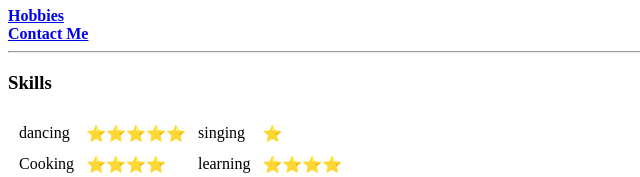
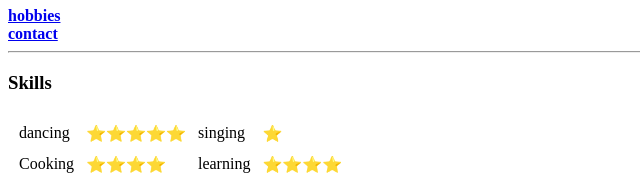
Before and after one commit to ssimran09/initial-site, a plain HTML site: page index.html in a window 1280 px wide. Shown: the part 409-586 px from the top of the page, 0-640 px from the left. Drawn offline with Linux system fonts and the light colour scheme; files whose address does not match are found by name.

Commit message:
Update index.html

```diff
--- a/index.html
+++ b/index.html
@@ -39,8 +39,8 @@
       <td>Anselms</td>
       </tr>
     </table>
-    <strong><a href="C:\Users\peehu\OneDrive\Desktop\Web Development\HTML-Personal Site\hobbies.html">Hobbies</a></strong> <br>
-    <strong><a href="C:\Users\peehu\OneDrive\Desktop\Web Development\HTML-Personal Site\contact.html">Contact Me</a></strong>
+    <strong><a href="C:\Users\peehu\OneDrive\Desktop\Web Development\HTML-Personal Site\hobbies.html">hobbies</a></strong> <br>
+    <strong><a href="C:\Users\peehu\OneDrive\Desktop\Web Development\HTML-Personal Site\contact.html">contact</a></strong>
     <hr/>
     <h3>Skills</h3>
     <table cellspacing="10">
```
